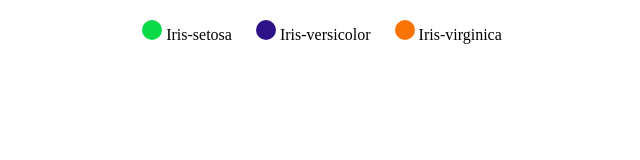
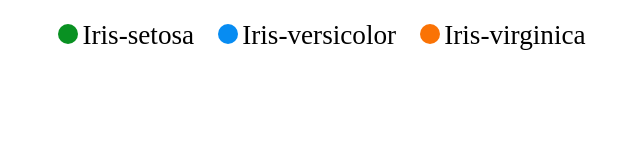
Before and after one commit to Liao-YuWei/Data-Visualization-homework, a plain HTML site: page hw2/311551094.html in a window 1280 px wide. Shown: the whole page, without its empty margins (138-778 px from the left). Drawn offline with nearby package versions, Linux system fonts and the light colour scheme; no server answers.

Commit message:
optimize appereance

```diff
--- a/hw2/311551094.css
+++ b/hw2/311551094.css
@@ -14,15 +14,19 @@ svg {
 }
 
 .Iris-setosa {
-  stroke: #09db48;
+  stroke: #099122;
 }
 
 .Iris-versicolor {
-  stroke: #2D1187;
+  stroke: #078cf2;
 }
 
 .Iris-virginica {
   stroke: #fa7305;
+}
+
+.text {
+  font-size: 1.7em;
 }
 
 .legend {
@@ -40,11 +44,11 @@ svg {
 }
 
 .dot.Iris-setosa {
-  background-color: #09db48;
+  background-color: #099122;
 }
 
 .dot.Iris-versicolor {
-  background-color: #2D1187;
+  background-color: #078cf2;
 }
 
 .dot.Iris-virginica {
--- a/hw2/311551094.js
+++ b/hw2/311551094.js
@@ -92,12 +92,17 @@ const render = () => {
           d3.select(this)
             .call(d3.axisLeft(yScale[d])
               .tickPadding(10));})
+      .style('font-size', '1em')
+      .style('stroke-width', '1.5px')
+      .style("cursor", "pointer")
     .append('text')
       .attr('class', 'axis-label')
       .text(function(d) { return d; })
       .attr('y', -13)
       .attr('fill', 'black')
-      .attr('text-anchor', 'middle');
+      .attr('text-anchor', 'middle')
+      .style('font-size', '1.4em')
+      .style('font-weight', 750);
 }
 
 d3.csv('http://vis.lab.djosix.com:2020/data/iris.csv')
```
